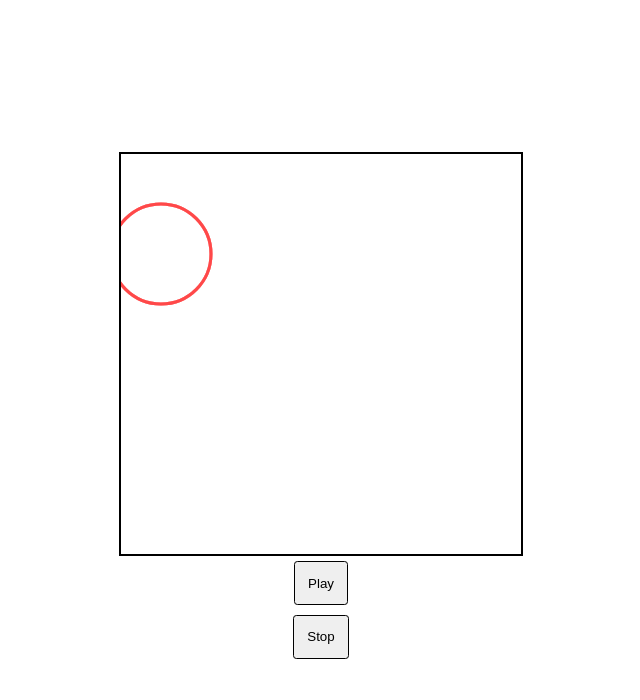
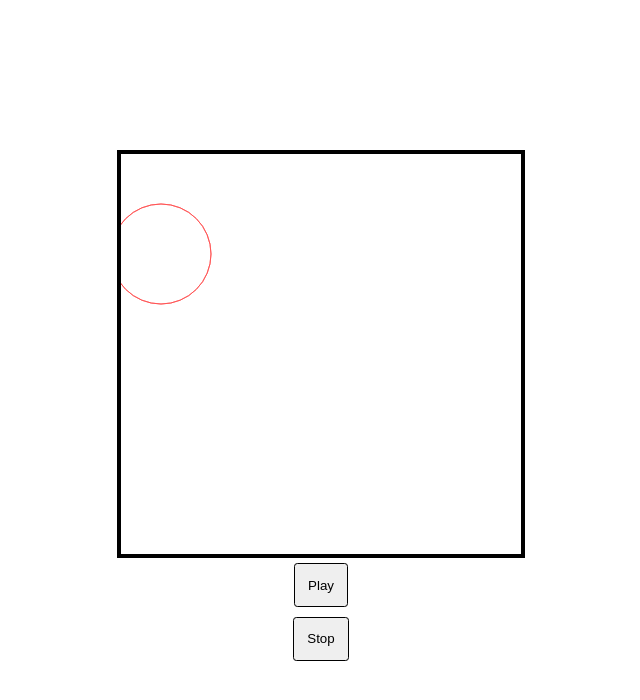
Before and after one commit to GSCrawley/visual_audio, a plain HTML site: page index.html in a window 1280 px wide. Both pictures are taken after a click on the button "Play". Shown: the whole page, without its empty margins (319-959 px from the left). Drawn offline with Linux system fonts and the light colour scheme.

Commit message:
changed lineWidth to 1 on verticalBar and made canvas bigger

```diff
--- a/index.html
+++ b/index.html
@@ -15,7 +15,7 @@
       }
 
       #canvas {
-        border: 2px solid;
+        border: 4px solid;
       }
 
       button {
--- a/main.js
+++ b/main.js
@@ -90,7 +90,6 @@ function render() {
 	// circleCenterRenderer(frequencyArray, ctx, centerX, centerY)
 	circleGridRenderer(frequencyArray, ctx, 400, 400)
 	// circleRenderer(frequencyArray, ctx, centerX, centerY, radius)
-
 	// Set up the next animation frame
 	requestAnimationFrame(render)
 }
--- a/verticalBarRenderer.js
+++ b/verticalBarRenderer.js
@@ -12,8 +12,8 @@
 
 function render(frequencyArray, ctx, width, height) {
 	// Clear the canvas
-	ctx.fillStyle = 'rgba(255, 255, 255, 0.1)'
-	ctx.fillRect(0, 0, 300, 300)
+	ctx.fillStyle = 'rgba(255, 255, 255, 0.15)'
+	ctx.fillRect(0, 0, 400, 400)
 	ctx.fill()
 
 	// calculate the number of lines and the step between each line
@@ -21,7 +21,7 @@ function render(frequencyArray, ctx, width, height) {
 	const step = width / bars
 	const colorStep = 360 / bars
 
-	ctx.lineWidth = 3
+	ctx.lineWidth = 1
 
 	// Draw each bar in a color based on frequency
 	// Draws bars vertically like a graph
```
